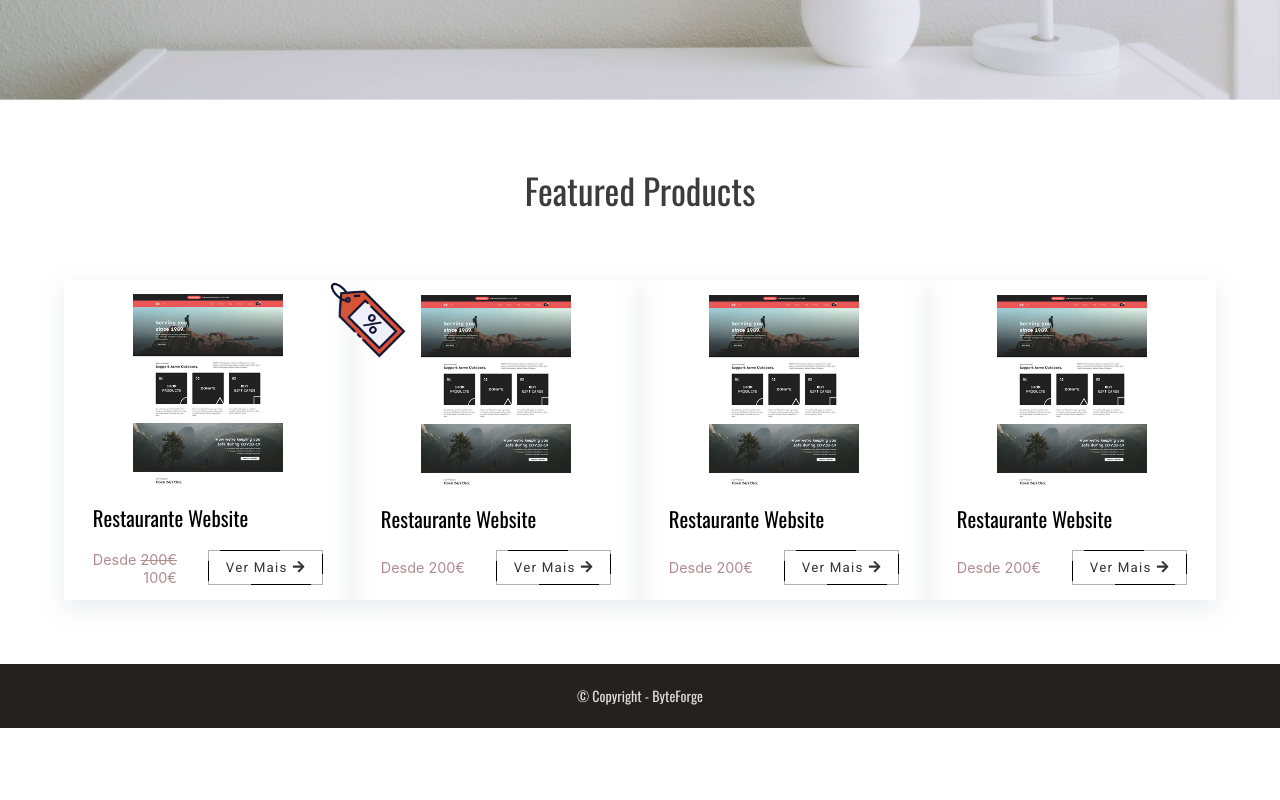
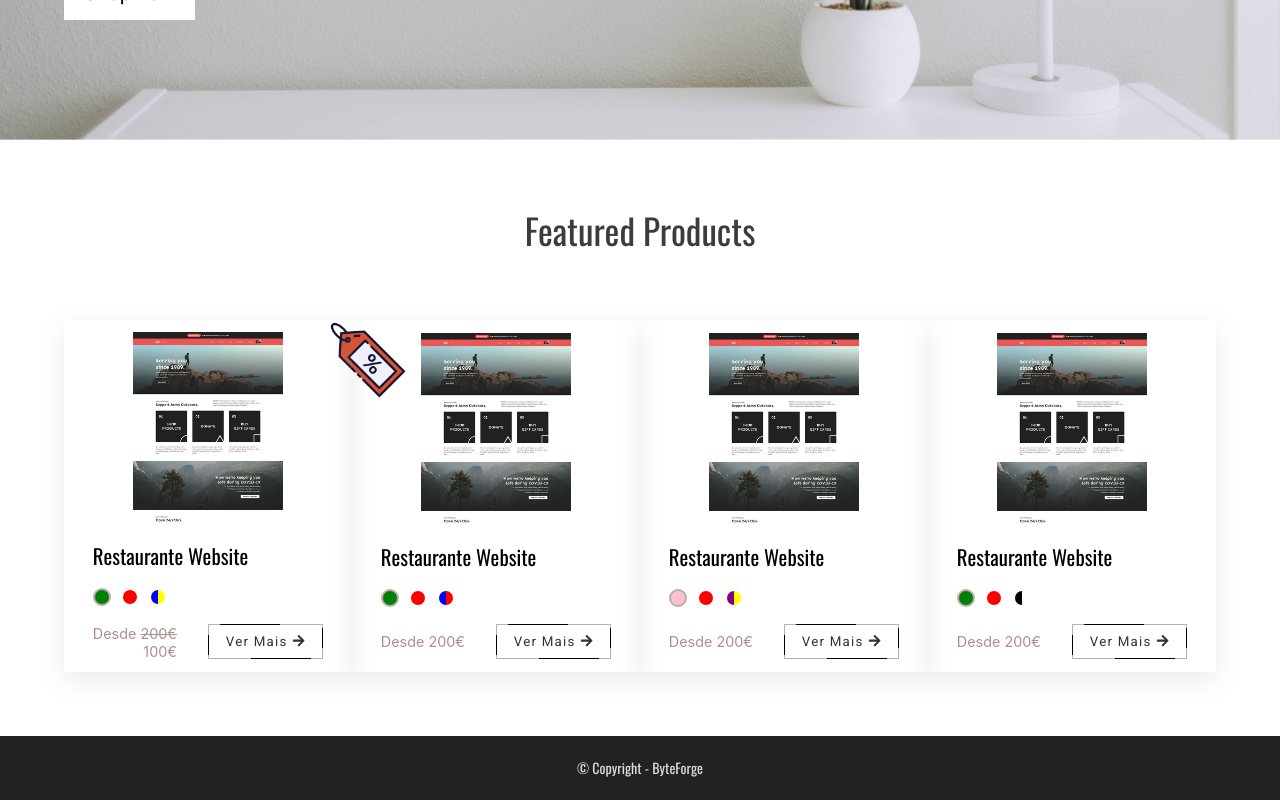
Before and after one commit to pedromonteiro01/byte-forge, a React (Create React App) app in the folder frontend/: page / in a window 1280 px wide. Shown: the part 445-1245 px from the top of the page. Before the commit the page ends 1173 px from the top, so only its background shows below. Built offline with nearby package versions, Linux system fonts and the light colour scheme.

Commit message:
add color buttons selector

```diff
--- a/frontend/src/Views/Home/home.css
+++ b/frontend/src/Views/Home/home.css
@@ -1,4 +1,5 @@
 .home-container {
+    margin-top: 2.5rem;
     width: 100%;
     display: flex;
     justify-content: center;
--- /dev/null
+++ b/frontend/src/components/ColorButton/ColorButton.css
@@ -0,0 +1,21 @@
+.color-button {
+    width: 18px;
+    height: 18px;
+    border-radius: 50%;
+    border: 2px solid #fff;
+    margin: 0 5px;
+    cursor: pointer;
+    box-sizing: border-box;
+}
+
+.color-button.selected {
+    border: 2px solid #b8aeae;
+}
+
+.color-button:nth-child(1) {
+    margin-left: 0;
+}
+
+.color-button:focus {
+    outline: none;
+}
--- /dev/null
+++ b/frontend/src/components/ColorButton/ColorButton.js
@@ -0,0 +1,25 @@
+import React, { useState } from 'react';
+import './ColorButton.css';
+
+const ColorButton = ({ colors }) => {
+    const [selectedColorIndex, setSelectedColorIndex] = useState(0);
+
+    const handleButtonClick = (index) => {
+        setSelectedColorIndex(index);
+    };
+
+    return (
+        <>
+            {colors.map((color, index) => (
+                <button
+                    key={index}
+                    className={`color-button ${selectedColorIndex === index ? 'selected' : ''}`}
+                    style={color.includes('gradient') ? { background: color } : { backgroundColor: color }}
+                    onClick={() => handleButtonClick(index)}
+                ></button>
+            ))}
+        </>
+    );
+};
+
+export default ColorButton;
--- a/frontend/src/components/FeaturedProducts/FeaturedProducts.js
+++ b/frontend/src/components/FeaturedProducts/FeaturedProducts.js
@@ -1,17 +1,23 @@
 import { useDarkMode } from '../DarkModeContext/DarkModeContext';
 import FeaturedProductsItem from '../FeaturedProductsItem/FeaturedProductsItem';
+import productsData from './data'; // Import the products data
 import './featuredProducts.css';
 
 const FeaturedProducts = () => {
-
     const { darkMode } = useDarkMode();
 
     return (
-        <div className={`featured-products-wrapper ${darkMode ? 'dark' : ''}`} >
-            <FeaturedProductsItem discount={true}/>
-            <FeaturedProductsItem />
-            <FeaturedProductsItem />
-            <FeaturedProductsItem />
+        <div className={`featured-products-wrapper ${darkMode ? 'dark' : ''}`}>
+            {productsData.map(product => (
+                <FeaturedProductsItem
+                    key={product.id}
+                    title={product.title}
+                    price={product.price}
+                    discountPrice={product.discountPrice}
+                    colors={product.colors}
+                    hasDiscount={product.hasDiscount}
+                />
+            ))}
         </div>
     )
 }
--- /dev/null
+++ b/frontend/src/components/FeaturedProducts/data.js
@@ -0,0 +1,36 @@
+const productsData = [
+    {
+        id: 1,
+        title: "Restaurante Website",
+        price: 200,
+        discountPrice: 100,
+        colors: ['green', 'red', 'linear-gradient(90deg, blue 50%, yellow 50%)'],
+        hasDiscount: true,
+    },
+    {
+        id: 2,
+        title: "Restaurante Website",
+        price: 200,
+        discountPrice: 100,
+        colors: ['green', 'red', 'linear-gradient(90deg, blue 50%, red 50%)'],
+        hasDiscount: false,
+    },
+    {
+        id: 3,
+        title: "Restaurante Website",
+        price: 200,
+        discountPrice: 100,
+        colors: ['pink', 'red', 'linear-gradient(90deg, purple 50%, yellow 50%)'],
+        hasDiscount: false,
+    },
+    {
+        id: 4,
+        title: "Restaurante Website",
+        price: 200,
+        discountPrice: 100,
+        colors: ['green', 'red', 'linear-gradient(90deg, black 50%, white 50%)'],
+        hasDiscount: false,
+    },
+];
+
+export default productsData;
--- a/frontend/src/components/FeaturedProducts/featuredProducts.css
+++ b/frontend/src/components/FeaturedProducts/featuredProducts.css
@@ -2,7 +2,7 @@
     display: flex;
     justify-content: space-between;
     width: 90%;
-    padding: 4rem 5% 4rem 5%;
+    padding: 4rem 5% 6rem 5%;
 }
 
 .featured-products-wrapper.dark {
--- a/frontend/src/components/FeaturedProductsItem/FeaturedProductsItem.css
+++ b/frontend/src/components/FeaturedProductsItem/FeaturedProductsItem.css
@@ -8,7 +8,7 @@
 
 .featured-products-item {
     width: 18rem;
-    height: 20rem;
+    height: 22rem;
     display: flex;
     flex-direction: column;
     justify-content: center;
@@ -51,7 +51,7 @@
 }
 
 .featured-products-item-button.dark span {
-    color: #fff;
+    color: rgb(107, 110, 118);
 }
 
 .discount-wrapper {
@@ -61,7 +61,6 @@
     width: 5rem;
     height: 5rem;
     transform: rotate(360deg);
-    /* Adjust as needed */
 }
 
 .discount-wrapper img {
@@ -70,3 +69,7 @@
     object-fit: contain;
     transform: rotate(270deg);
 }
+
+.color-selection {
+    width: 80%;
+}
--- a/frontend/src/components/FeaturedProductsItem/FeaturedProductsItem.js
+++ b/frontend/src/components/FeaturedProductsItem/FeaturedProductsItem.js
@@ -1,41 +1,43 @@
-import template from './template.jpeg';
 import './FeaturedProductsItem.css';
 import discount from './discount.png';
 import './button.scss';
 import { useDarkMode } from '../DarkModeContext/DarkModeContext';
 import { FaArrowRight } from 'react-icons/fa';
+import ColorButton from '../ColorButton/ColorButton';
+import template from './template.jpeg';
 
 const FeaturedProductsItem = (props) => {
-
     const { darkMode } = useDarkMode();
+    const { title, price, discountPrice, colors, hasDiscount } = props;
 
     return (
         <div className="featured-products-container">
-            {
-                props.discount &&
+            {hasDiscount && (
                 <div className='discount-wrapper'>
                     <img src={discount} alt='discount item' />
                 </div>
-            }
+            )}
             <div className="featured-products-item">
                 <div className="featured-products-image-wrapper">
-                    <img src={template} alt="template" />
+                    <img src={template} alt={title} />
                 </div>
                 <div className={`featured-products-item-title ${darkMode ? 'dark' : ''}`}>
-                    Restaurante Website
+                    {title}
+                </div>
+                <div className="color-selection">
+                    <ColorButton colors={colors} />
                 </div>
                 <div className={`featured-products-item-button ${darkMode ? 'dark' : ''}`}>
                     <div>
                         <span>Desde </span>
-                        {
-                            props.discount ?
-                                <>
-                                    <span style={{ textDecoration: 'line-through' }}>200€</span>
-                                    <span style={{ display: 'block', textAlign: 'right' }}>100€</span>
-                                </>
-                                :
-                                <span>200€</span>
-                        }
+                        {hasDiscount ? (
+                            <>
+                                <span style={{ textDecoration: 'line-through' }}>{`${price}€`}</span>
+                                <span style={{ display: 'block', textAlign: 'right' }}>{`${discountPrice}€`}</span>
+                            </>
+                        ) : (
+                            <span>{`${price}€`}</span>
+                        )}
                     </div>
                     <button className={`kave-btn ${darkMode ? 'dark' : ''}`}>
                         <span className={`kave-line ${darkMode ? 'dark' : ''}`}></span>
@@ -46,7 +48,7 @@ const FeaturedProductsItem = (props) => {
                 </div>
             </div>
         </div>
-    )
+    );
 }
 
 export default FeaturedProductsItem;
```
